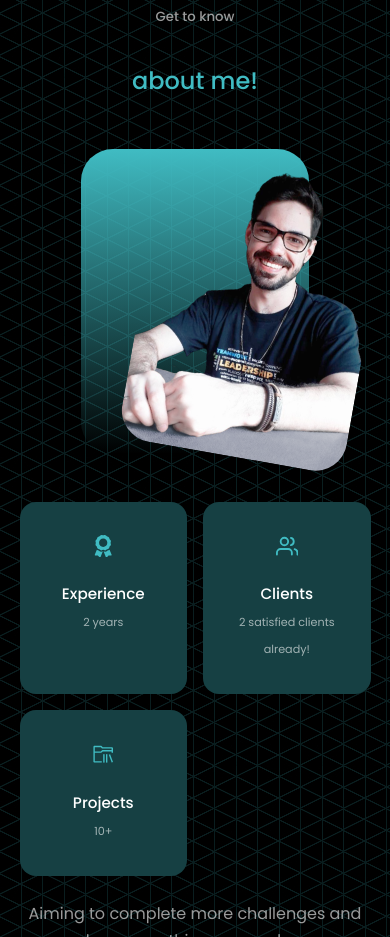
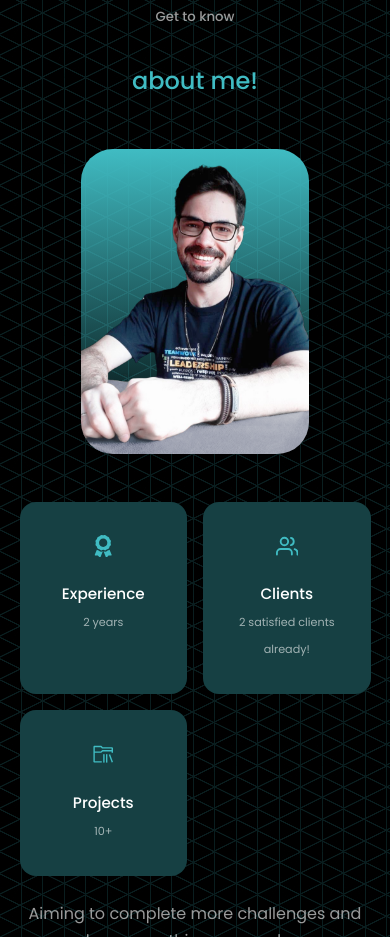
Before and after one commit to VictorHugoLeme/portfolio-website, a React (Create React App) app: page / in a window 390 px wide. Shown: the part 1040-1977 px from the top of the page. Built offline with nearby package versions, Linux system fonts and the light colour scheme; no server answers.

Commit message:
Update about-image to start straight on small screens

```diff
--- a/src/components/portfolio/about/about.css
+++ b/src/components/portfolio/about/about.css
@@ -19,7 +19,6 @@
     overflow: hidden;
     transform: rotate(10deg);
     transition: var(--transition);
-
 }
 
 .about__me>img:hover {
@@ -88,6 +87,13 @@
     .about__content p {
         margin: 1rem 0 1.5rem;
     }
+
+    .about__me>img {
+        transform: rotate(0deg);
+    }
+    .about__me>img:hover {
+        transform: rotate(10deg);
+    }
 }
 
 /* =============== Media Queries (Small) =============== */
```
